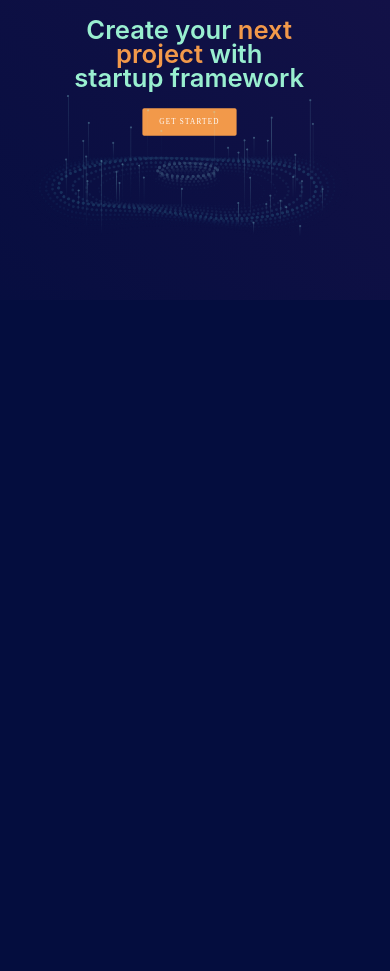
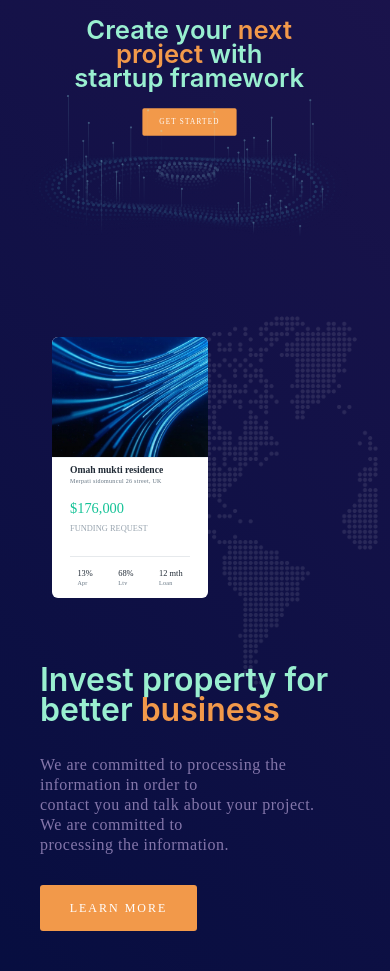
Before and after one commit to UmarEngineer/Data-Processing-LandingPage, a plain HTML site: page index.html in a window 390 px wide. Shown: the part 2389-3360 px from the top of the page. Before the commit the page ends 2689 px from the top, so only its background shows below. Drawn offline with nearby package versions, Linux system fonts and the light colour scheme.

Commit message:
Responsive business section styles

```diff
--- a/index.html
+++ b/index.html
@@ -370,7 +370,7 @@
 
 
     <!-- Business section -->
-    <!-- <div class="container">
+    <div class="container">
         <section id="business" class="business">
             <div class="business__info">
                 <div class="section__title business__title">
@@ -437,7 +437,7 @@
             </div>
         </section>
         <div class="clearfix"></div>
-    </div> -->
+    </div>
     <!-- /Business section -->
 
     <!-- Help section -->
--- a/style/main.css
+++ b/style/main.css
@@ -559,7 +559,7 @@ body{
 
 .business__card{
     width: 260px;
-    height: 414px;
+    height: 435px;
     border-radius: 10px;
     background-color: #FFF;
     overflow: hidden;
@@ -985,6 +985,10 @@ body{
         right: -50px;
     }
 
+    .business__info{
+        padding-left: 90px;
+    }
+
 }
 
 @media screen and (max-width:1000px) {
@@ -1218,7 +1222,8 @@ body{
     /* Business Image */
 
     .business{
-        padding: 20px;
+        /* padding: 20px; */
+        display: flex;
     }
 
     .business > div {
@@ -1230,7 +1235,7 @@ body{
     }
 
     .business__image{
-        display: none;
+        transform: scale(0.8);
     }
 
     .business__action{
@@ -1351,6 +1356,23 @@ body{
         transform: scale(0.8);
     }
 
+    .business{
+        flex-direction: column-reverse;
+    }
+
+    .business__image{
+        transform: scale(1);
+    }
+
+    .business__card{
+        margin-left: 50px;
+    }
+
+    .maskgroup:hover{
+        transform: scale(1);
+        right: 0;
+    }
+
 }
 @media screen and (max-width: 500px) {
 
@@ -1367,6 +1389,10 @@ body{
     .money__background{
         max-width: 500px;
         width: 100%;
+    }
+
+    .business__card{
+        transform: scale(0.8);
     }
 
 
@@ -1420,7 +1446,42 @@ body{
             align-items: center;
         }
 
+
+        .next-image:hover{
+            transform: scale(1);
+        }
+
         .next__action{
             transform: scale(0.6);
         }
+
+        /* Business section styles */
+
+        .business{
+            padding: 0px;
+        }
+
+        .business__info{
+            padding: 40px;
+            margin-top: -60px;
+        }
+
+        .business__image{
+            overflow: hidden;
+        }
+
+        .business__card{
+            margin-left: 0;
+            transform: scale(0.6);
+        }
+
+        .maskgroup{
+            transform: scale(0.8);
+            background-size: contain;
+            right: auto;
+            background-repeat: no-repeat;
+            background-position: 100%;
+        }
+
+
     }
```
